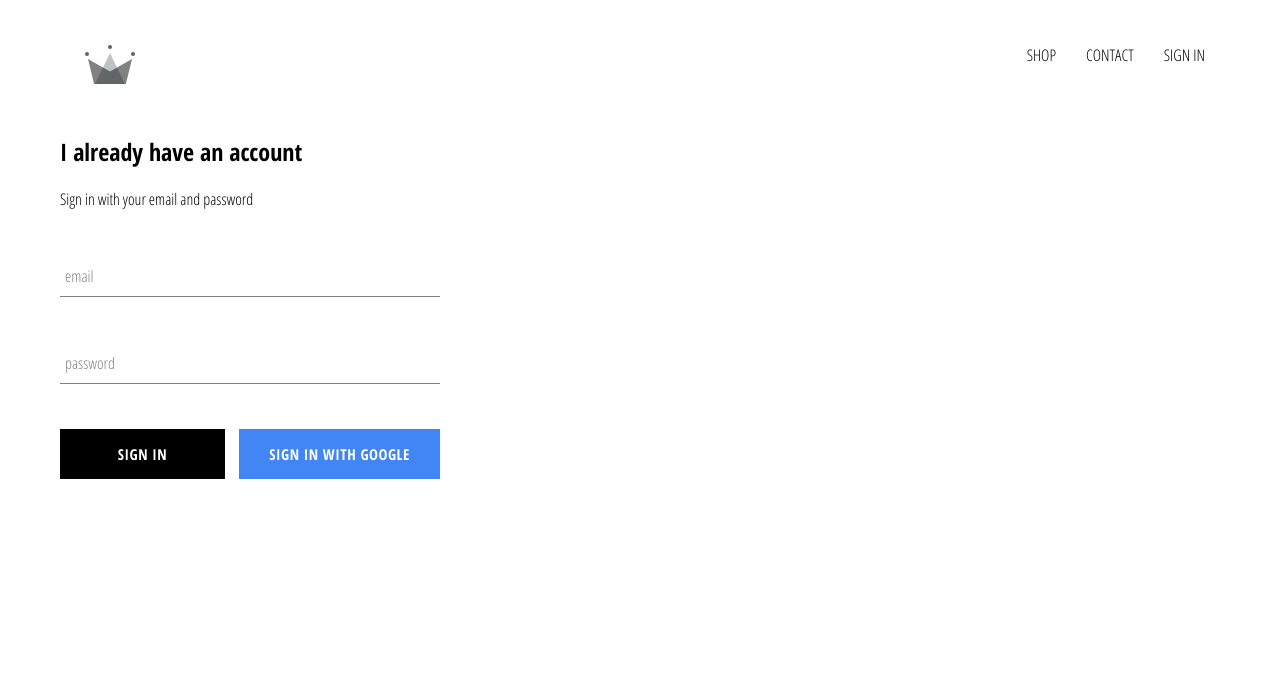
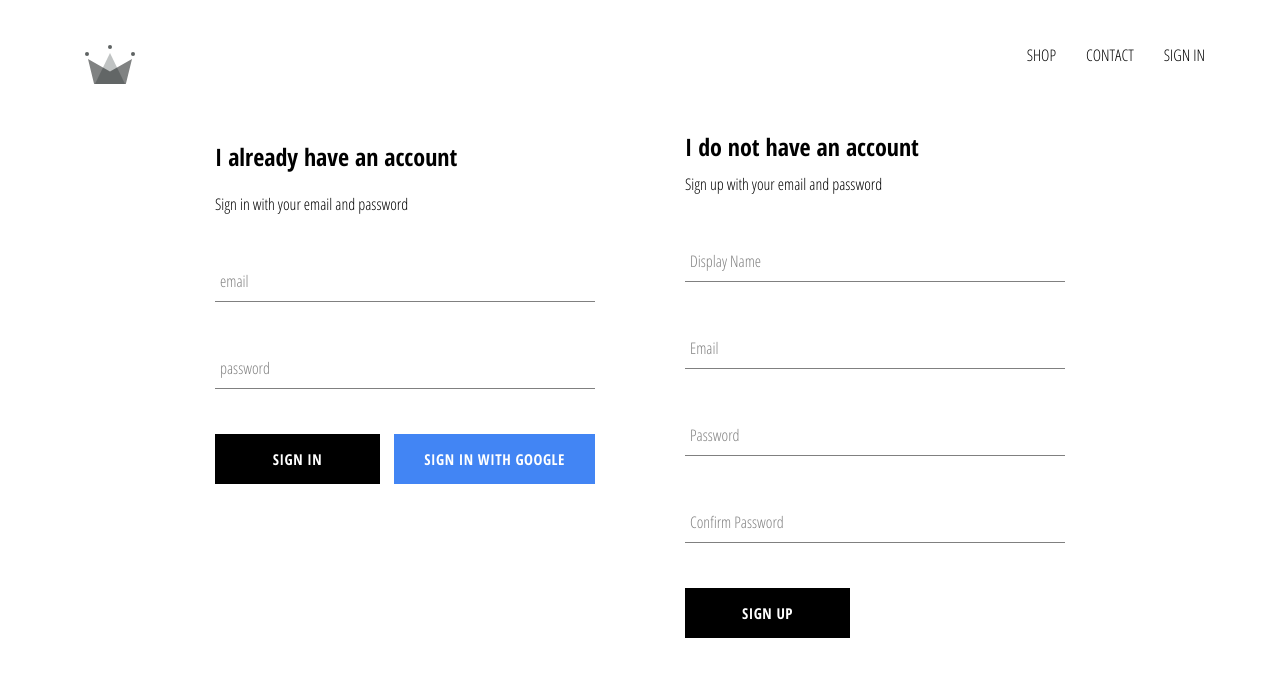
Before and after one commit to BossElijah/crwn-2, a React (Create React App) app: page /signin in a window 1280 px wide. Shown: the top 676 px of the page. Built offline with nearby package versions, Linux system fonts and the light colour scheme; no server answers.

Commit message:
implement firebase email/password signup

```diff
--- a/src/App.js
+++ b/src/App.js
@@ -5,7 +5,7 @@
 import ShopPage from './pages/shop/shop';
 import SignInAndSignUpPage from './pages/sign-in-and-sign-up/sign-in-and-sign-up';
 import Header from './components/header/header';
-import { auth } from './firebase/firebase.utils';
+import { auth, createUserProfileDocument } from './firebase/firebase.utils';
 
 class App extends React.Component {
   constructor() {
@@ -19,10 +19,24 @@
   unsubscribeFromAuth = null;
 
   componentDidMount() {
-    this.unsubscribeFromAuth = auth.onAuthStateChanged(user => {
-      this.setState({ currentUser: user });
+    this.unsubscribeFromAuth = auth.onAuthStateChanged(async userAuth => {
+      if (userAuth) {
+        const userRef = await createUserProfileDocument(userAuth);
 
-      console.log(user);
+        userRef.onSnapshot(snapShot => {
+          this.setState(
+            {
+              currentUser: {
+                id: snapShot.id,
+                ...snapShot.data(),
+              }
+            });
+
+            console.log(this.state);
+        });
+      } else {
+        this.setState({ currentUser: userAuth });
+      }
     });
   }
 
--- /dev/null
+++ b/src/components/sign-up/sign-up.jsx
@@ -0,0 +1,101 @@
+import React from 'react';
+import FormInput from '../form-input/form-input';
+import CustomButton from '../custom-button/custom-button';
+import { auth, createUserProfileDocument } from '../../firebase/firebase.utils';
+import './sign-up.scss';
+
+class SignUp extends React.Component {
+  constructor() {
+    super();
+
+    this.state = {
+      displayName: '',
+      email: '',
+      password: '',
+      confirmPassword: '',
+    };
+  }
+
+  handleSubmit = async event => {
+    event.preventDefault();
+
+    const { displayName, email, password, confirmPassword } = this.state;
+
+    if (password !== confirmPassword) {
+      alert("Passwords don't match");
+      return;
+    }
+
+    try {
+      const { user } = await auth.createUserWithEmailAndPassword(
+        email,
+        password
+      );
+
+      await createUserProfileDocument(user, { displayName });
+
+      this.setState({
+        displayName: '',
+        email: '',
+        password: '',
+        confirmPassword: '',
+      });
+    } catch (error) {
+      console.error(error);
+    }
+  };
+
+  handleChange = event => {
+    const { name, value } = event.target;
+
+    this.setState(({[name]: value}));
+  };
+
+  render() {
+    const { displayName, email, password, confirmPassword } = this.state;
+    return (
+      <div className="sign-up">
+        <h2 className="title">I do not have an account</h2>
+        <span>Sign up with your email and password</span>
+
+        <form className="sign-up-form" onSubmit={this.handleSubmit}>
+          <FormInput
+            type="text"
+            name="displayName"
+            value={displayName}
+            onChange={this.handleChange}
+            label="Display Name"
+            required
+          />
+          <FormInput
+            type="email"
+            name="email"
+            value={email}
+            onChange={this.handleChange}
+            label="Email"
+            required
+          />
+          <FormInput
+            type="password"
+            name="password"
+            value={password}
+            onChange={this.handleChange}
+            label="Password"
+            required
+          />
+          <FormInput
+            type="password"
+            name="confirmPassword"
+            value={confirmPassword}
+            onChange={this.handleChange}
+            label="Confirm Password"
+            required
+          />
+          <CustomButton type="submit">SIGN UP</CustomButton>
+        </form>
+      </div>
+    );
+  }
+}
+
+export default SignUp;
--- /dev/null
+++ b/src/components/sign-up/sign-up.scss
@@ -0,0 +1,9 @@
+.sign-up {
+  display: flex;
+  flex-direction: column;
+  width: 380px;
+
+  .title {
+    margin: 10px 0;
+  }
+}
--- a/src/firebase/firebase.utils.js
+++ b/src/firebase/firebase.utils.js
@@ -12,6 +12,32 @@
   measurementId: 'G-72S003S8FS',
 };
 
+export const createUserProfileDocument = async (userAuth, additionalData) => {
+  if (!userAuth) return;
+
+  const userRef = firestore.doc(`users/${userAuth.uid}`)
+
+  const snapShot = await userRef.get();
+
+  if (!snapShot.exists) {
+    const { displayName, email } = userAuth;
+    const createdAt = new Date();
+
+    try {
+      await userRef.set({
+        displayName,
+        email,
+        createdAt,
+        ...additionalData
+      })
+    } catch (error) {
+      console.log('Error creating user! Message:', error.message);
+    }
+  }
+
+  return userRef;
+}
+
 firebase.initializeApp(config);
 
 export const auth = firebase.auth();
--- a/src/pages/sign-in-and-sign-up/sign-in-and-sign-up.jsx
+++ b/src/pages/sign-in-and-sign-up/sign-in-and-sign-up.jsx
@@ -1,10 +1,12 @@
 import React from 'react';
 import SignIn from '../../components/sign-in/sign-in';
+import SignUp from '../../components/sign-up/sign-up';
 import './sign-in-and-sign-up.scss';
 
 const SignInAndSignUpPage = () => (
   <div className="sign-in-and-sign-up">
     <SignIn />
+    <SignUp />
   </div>
 );
 
--- a/src/pages/sign-in-and-sign-up/sign-in-and-sign-up.scss
+++ b/src/pages/sign-in-and-sign-up/sign-in-and-sign-up.scss
@@ -0,0 +1,6 @@
+.sign-in-and-sign-up {
+  width: 850px;
+  display: flex;
+  justify-content: space-between;
+  margin: 30px auto;
+}
```
